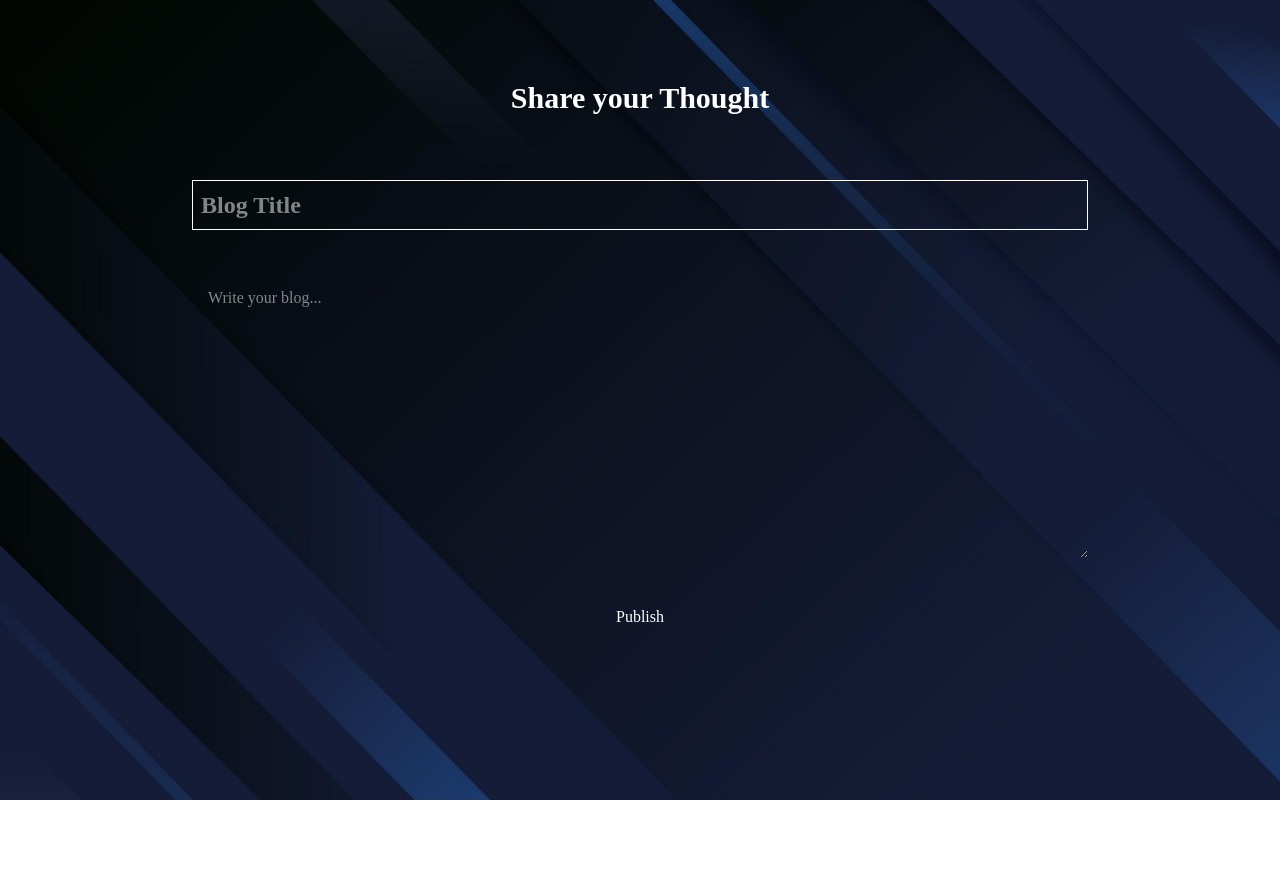
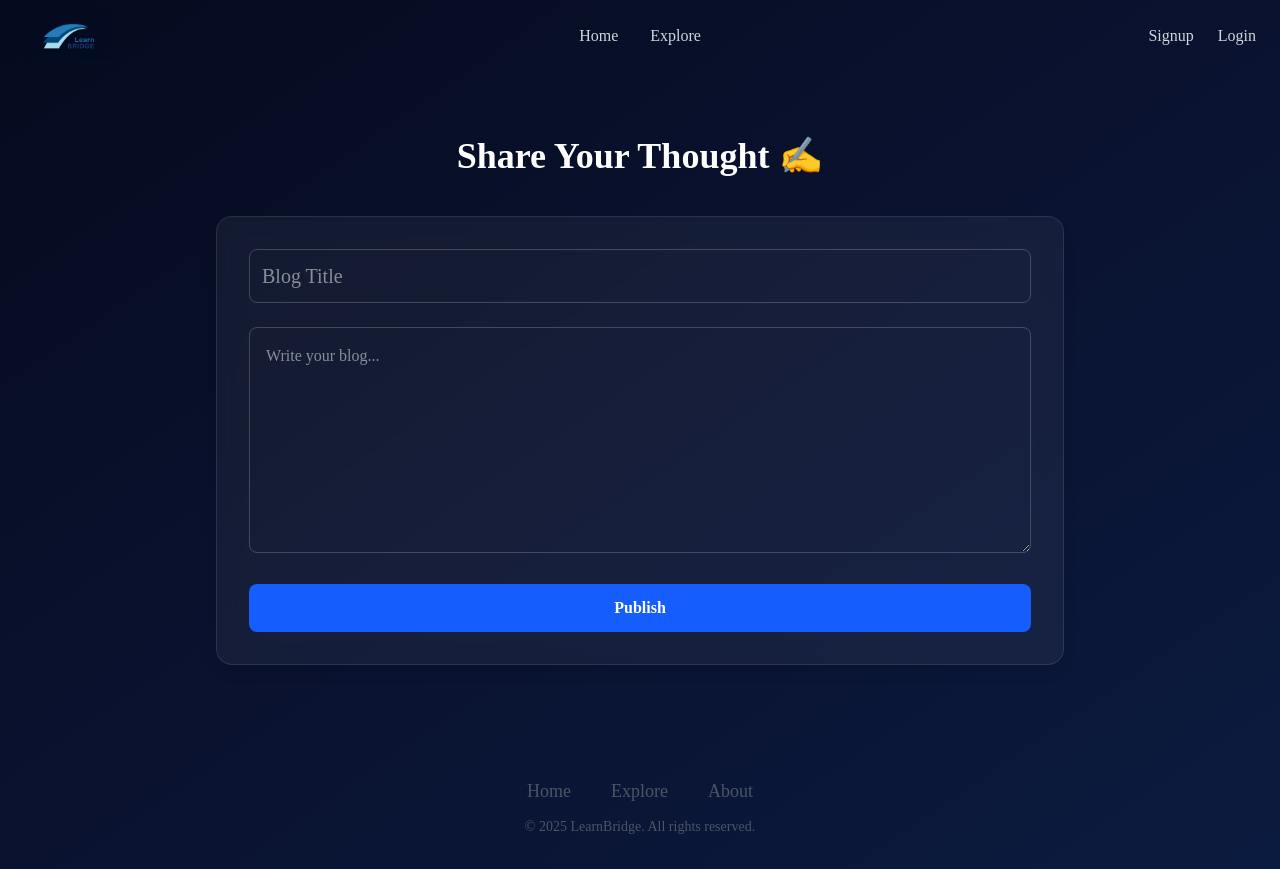
Before and after one commit to chandrashekhar235/learn-bridge, a React (Vite) app: page /create-blog in a window 1280 px wide. Before the commit the page ends 800 px from the top, so only its background shows below. Built offline with nearby package versions, Linux system fonts and the light colour scheme; no server answers; a web font is replaced by a local one.

Commit message:
fixed create blog production url + styling

```diff
--- a/src/components/BlogCard.jsx
+++ b/src/components/BlogCard.jsx
@@ -1,10 +1,8 @@
 import React from "react";
 import axios from "axios";
-
-const API = "http://localhost:7777";
+import BASE_URL from "../config";
 
 const BlogCard = ({ blog }) => {
-
   const handleDelete = async () => {
     const token = localStorage.getItem("token");
 
@@ -14,13 +12,13 @@ const BlogCard = ({ blog }) => {
     }
 
     try {
-      await axios.delete(`${API}/blogs/${blog._id}`, {
+      await axios.delete(`${BASE_URL}/blogs/${blog._id}`, {
         headers: {
           Authorization: `Bearer ${token}`,
         },
       });
 
-      window.location.reload(); // simple refresh
+      window.location.reload();
     } catch (error) {
       console.log(error);
       alert("Error deleting blog");
@@ -28,23 +26,34 @@ const BlogCard = ({ blog }) => {
   };
 
   return (
-    <div className="bg-white/5 backdrop-blur-lg border border-white/10 p-6 rounded-2xl">
-      <h2 className="text-xl font-bold text-white mb-3">
+    <div className="bg-white/5 backdrop-blur-lg border border-white/10
+                    p-4 sm:p-6
+                    rounded-2xl
+                    w-full
+                    max-w-md
+                    mx-auto
+                    shadow-lg">
+
+      <h2 className="text-lg sm:text-xl font-bold text-white mb-3">
         {blog.title}
       </h2>
 
-      <p className="text-gray-400 mb-4">
+      <p className="text-gray-400 text-sm sm:text-base mb-4">
         {blog.description}
       </p>
 
-      <p className="text-sm text-gray-500 mb-4">
+      <p className="text-xs sm:text-sm text-gray-500 mb-4">
         By {blog.author}
       </p>
 
       <button
         onClick={handleDelete}
-        className="bg-red-600 hover:bg-red-700 text-white px-4 py-2 rounded-lg"
-      >
+        className="w-full sm:w-auto
+                   bg-red-600 hover:bg-red-700
+                   text-white
+                   px-4 py-2
+                   rounded-lg
+                   transition duration-200">
         Delete
       </button>
     </div>
--- a/src/pages/Blogs.jsx
+++ b/src/pages/Blogs.jsx
@@ -4,8 +4,7 @@ import axios from "axios";
 import BlogCard from "../components/BlogCard";
 import Navbar from "../components/Navbar";
 import Footer from "../components/Footer";
-
-const API = "http://localhost:7777";
+import BASE_URL from "../config";
 
 const Blogs = () => {
   const [blogs, setBlogs] = useState([]);
@@ -18,7 +17,7 @@ const Blogs = () => {
 
   const fetchBlogs = async () => {
     try {
-      const res = await axios.get(`${API}/blogs`);
+      const res = await axios.get(`${BASE_URL}/blogs`);
       setBlogs(res.data);
     } catch (err) {
       console.error(err);
@@ -30,36 +29,39 @@ const Blogs = () => {
 
   return (
     <div className="min-h-screen bg-gradient from-[#050b1e] via-[#0a1230] to-[#0b1b3f]">
+
       <Navbar />
 
-      <div className="max-w-6xl mx-auto px-6 pt-5 text-center">
-        <h1 className="text-3xl md:text:4xl font-semibold text-white">
+      {/* HEADER */}
+      <div className="max-w-6xl mx-auto px-4 sm:px-6 pt-10 text-center">
+        <h1 className="text-2xl sm:text-3xl md:text-4xl font-semibold text-white">
           Blogs
         </h1>
-        <p className="mt-10 text-gray-400 max-w-2xl mx-auto">
+
+        <p className="mt-6 text-gray-400 max-w-2xl mx-auto text-sm sm:text-base">
           Insights, guides, and resources to help you grow in tech.
         </p>
-
-
       </div>
 
-
+      {/* LOADING */}
       {loading && (
         <p className="text-center text-gray-400 mt-10">
           Loading blogs...
         </p>
       )}
 
+      {/* ERROR */}
       {error && (
         <p className="text-center text-red-400 mt-10">
           {error}
         </p>
       )}
 
+      {/* BLOG LIST */}
       {!loading && !error && (
-        <div className="max-w-4xl mx-auto px-6 py-16 space-y-8">
+        <div className="max-w-5xl mx-auto px-4 sm:px-6 py-12 grid gap-8">
           {blogs.length === 0 ? (
-            <p className="text-gray-400 text-center col-span-full">
+            <p className="text-gray-400 text-center">
               No blogs yet. Be the first to publish 🚀
             </p>
           ) : (
@@ -69,10 +71,12 @@ const Blogs = () => {
           )}
         </div>
       )}
-      <div className="mt-6  text-center">
+
+      {/* WRITE BUTTON */}
+      <div className="text-center pb-12">
         <Link
           to="/create-blog"
-    className="bg-blue-600 hover:bg-blue-700 text-white px-6 py-2 rounded-lg transition"
+          className="inline-block bg-blue-600 hover:bg-blue-700 text-white px-6 py-3 rounded-lg transition duration-200"
         >
           Write a Blog ✍️
         </Link>
--- a/src/pages/CreateBlog.jsx
+++ b/src/pages/CreateBlog.jsx
@@ -1,8 +1,9 @@
 import React, { useState } from "react";
 import axios from "axios";
 import { useNavigate } from "react-router-dom";
-
-const API = "http://localhost:7777";
+import BASE_URL from "../config";
+import Navbar from "../components/Navbar";
+import Footer from "../components/Footer";
 
 const CreateBlog = () => {
   const navigate = useNavigate();
@@ -23,7 +24,6 @@ const CreateBlog = () => {
     e.preventDefault();
 
     const token = localStorage.getItem("token");
-    console.log("TOKEN:", token);
 
     if (!token) {
       alert("You must be logged in to publish");
@@ -31,30 +31,34 @@ const CreateBlog = () => {
     }
 
     try {
-      await axios.post(
-        `${API}/blogs`,
-        formData,
-        {
+      await axios.post(`${BASE_URL}/blogs`, formData, {
         headers: {
           Authorization: `Bearer ${token}`,
         },
-        }
-      );
+      });
 
       navigate("/blogs");
     } catch (error) {
       console.log("ERROR:", error.response?.data || error.message);
+      alert("Error publishing blog");
     }
   };
 
   return (
-   <div className="min-h-screen flex flex-col items-center pt-10">
-  <h1 className=" mt-10 mb-6 text-white text-3xl font-semibold text-center">
-    Share your Thought
+    <div className="min-h-screen bg-gradient-to-br from-[#050b1e] via-[#0a1230] to-[#0b1b3f] text-white">
+
+      <Navbar />
+
+      <div className="max-w-4xl mx-auto px-4 sm:px-6 pt-16">
+
+        <h1 className="text-2xl sm:text-3xl md:text-4xl font-semibold text-center mb-10">
+          Share Your Thought ✍️
         </h1>
 
-    <div className="w-full max-w-4xl space-y-4 mt-10">
-      <form onSubmit={handleSubmit} className=" text-black">
+        <form
+          onSubmit={handleSubmit}
+          className="space-y-6 bg-white/5 backdrop-blur-md p-6 sm:p-8 rounded-2xl border border-white/10 shadow-lg"
+        >
           <input
             type="text"
             name="title"
@@ -62,7 +66,7 @@ const CreateBlog = () => {
             value={formData.title}
             onChange={handleChange}
             required
-          className="text-white border p-2 mb-10 font-semibold text-2xl w-full"
+            className="w-full p-3 rounded-lg bg-transparent border border-white/20 text-white text-lg sm:text-xl focus:outline-none focus:border-blue-500"
           />
 
           <textarea
@@ -71,18 +75,20 @@ const CreateBlog = () => {
             value={formData.description}
             onChange={handleChange}
             required
-          rows="4"
-          className="w-full h-72 p-4 rounded text-white "
+            rows="8"
+            className="w-full p-4 rounded-lg bg-transparent border border-white/20 text-white focus:outline-none focus:border-blue-500"
           />
 
           <button
             type="submit"
-          className="text-white  mt-10 mb-10 w-full"
+            className="w-full bg-blue-600 hover:bg-blue-700 transition duration-200 py-3 rounded-lg font-semibold"
           >
             Publish
           </button>
         </form>
       </div>
+
+      <Footer />
     </div>
   );
 };
```
Lines whose indentation alone changed are shown as unchanged.
